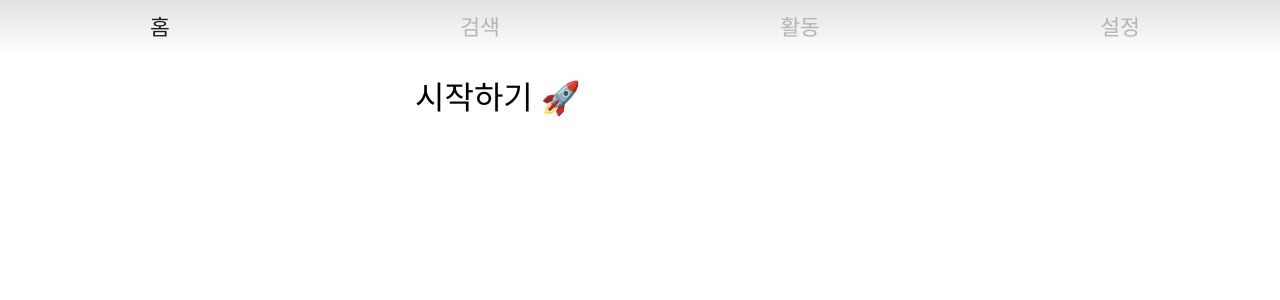
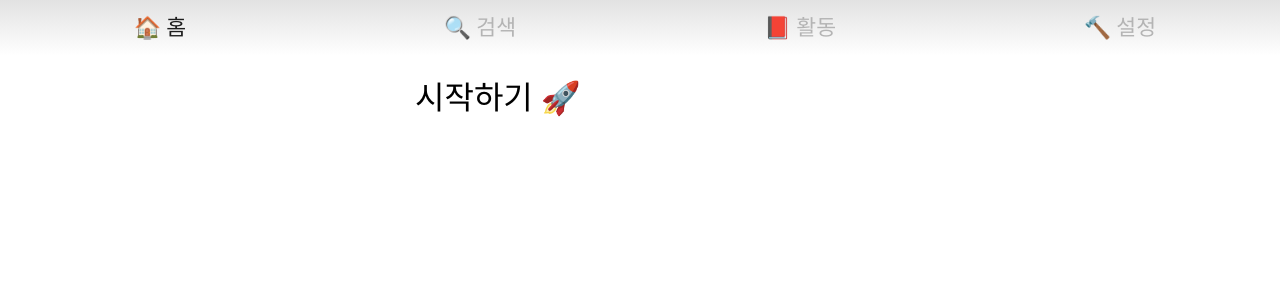
Before and after one commit to InfiniteBuffe/youtube_downloader, a React (Create React App) app: page / in a window 1280 px wide. Shown: the top 300 px of the page. Built offline with nearby package versions, Linux system fonts and the light colour scheme; a web font is replaced by a local one.

Commit message:
페이지 이동 menuBar에 emoji 추가

```diff
--- a/src/pages/Home.js
+++ b/src/pages/Home.js
@@ -5,10 +5,10 @@ const Home = () => {
     return (
         <>
             <MenuBar>
-                <MenuBarItem name="홈" active to="/" />
-                <MenuBarItem name="검색" to="/search" />
-                <MenuBarItem name="활동" to="/history" />
-                <MenuBarItem name="설정" to="/setting" />
+                <MenuBarItem name="🏠 홈" active to="/" />
+                <MenuBarItem name="🔍 검색" to="/search" />
+                <MenuBarItem name="📕 활동" to="/history" />
+                <MenuBarItem name="🔨 설정" to="/setting" />
             </MenuBar>
             <Title text="시작하기 🚀"/>
         </>
```
Also changed, not shown: 1 other file (tests, documents, lock files or other folders).
